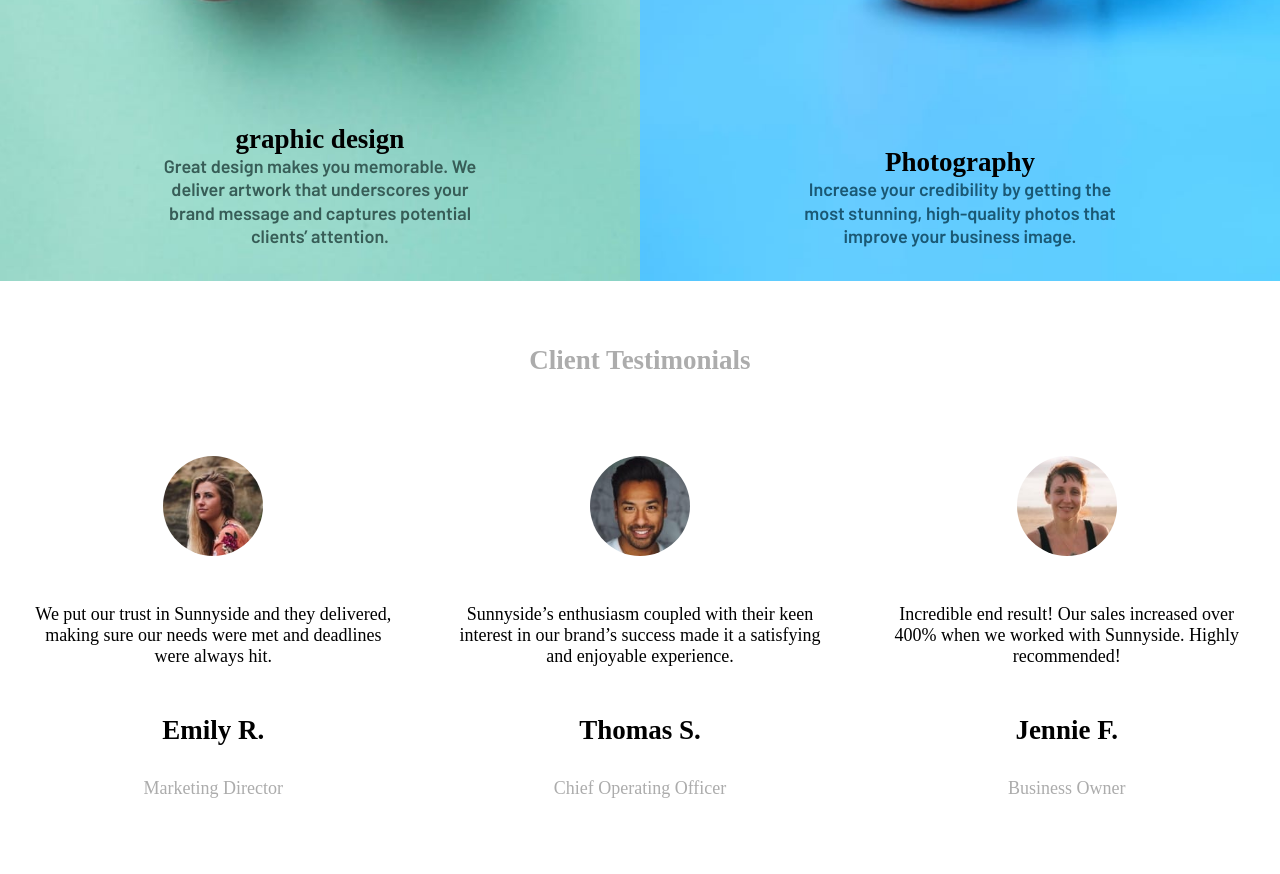
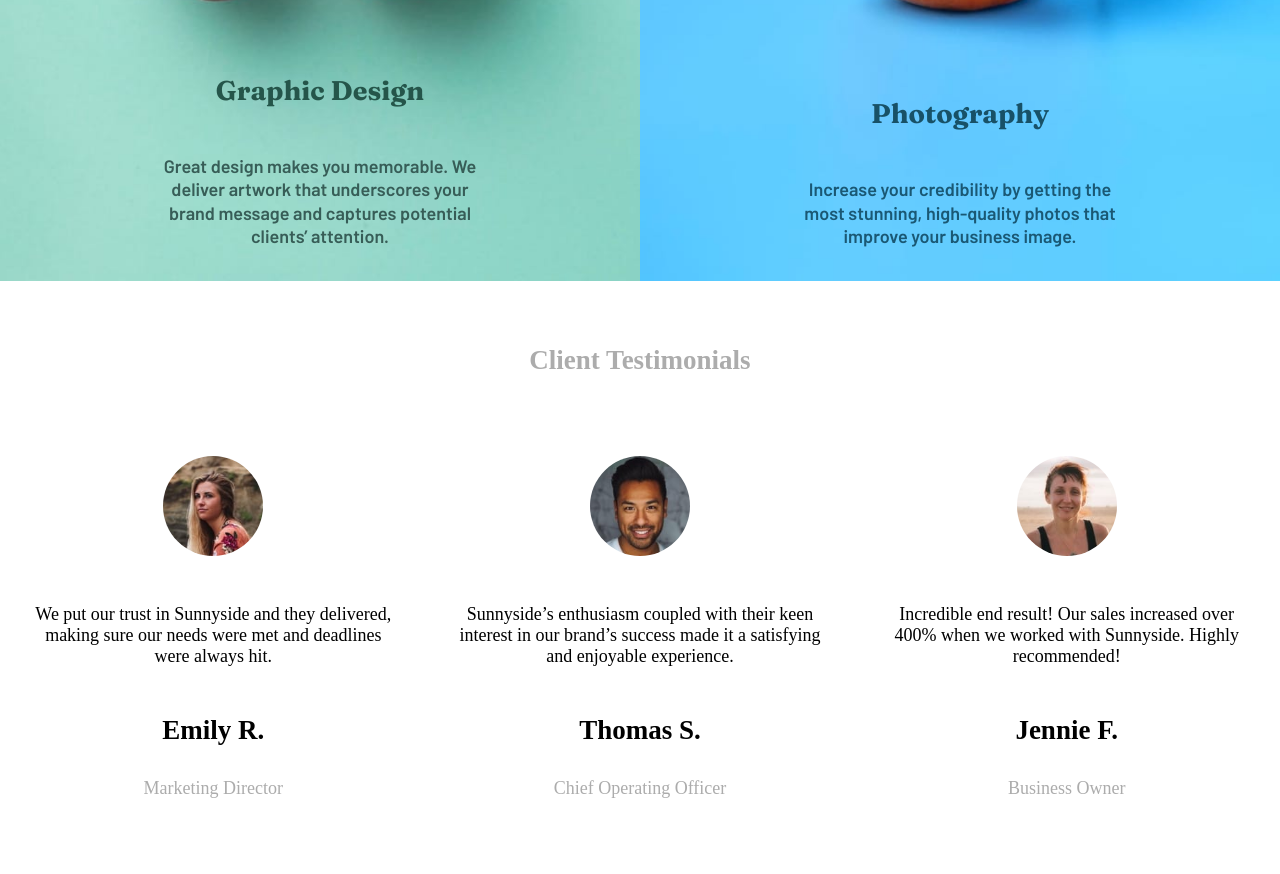
Before and after one commit to satish-Maurya-4/sunnyside-web-APP, a plain HTML site: page index.html in a window 1280 px wide. Shown: the part 2146-3020 px from the top of the page. Drawn offline with Linux system fonts and the light colour scheme.

Commit message:
Update index.css

```diff
--- a/index.css
+++ b/index.css
@@ -252,13 +252,13 @@ body {
 
 }
 
-.service__prem--info > h1 {
+.service__prem--info > h2 {
   font-family: "Fraunces", serif;
   text-transform: capitalize;
   margin-bottom: 3rem;
 }
 
-.one__info > h1 {
+.one__info > h2 {
   color: var(--dark-green);
 }
 .one__info > p {
@@ -268,7 +268,7 @@ body {
   line-height: 1.6;
 }
 
-.two__info > h1 {
+.two__info > h2 {
   color: var(--dark-blue);
 
 }
```
